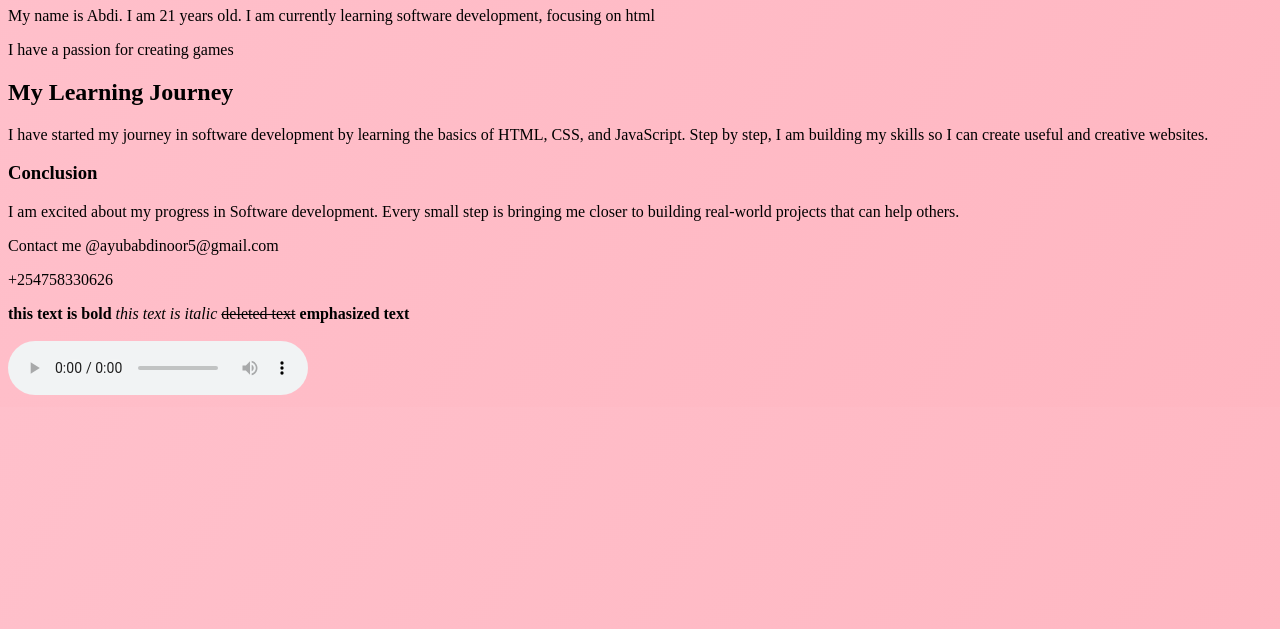
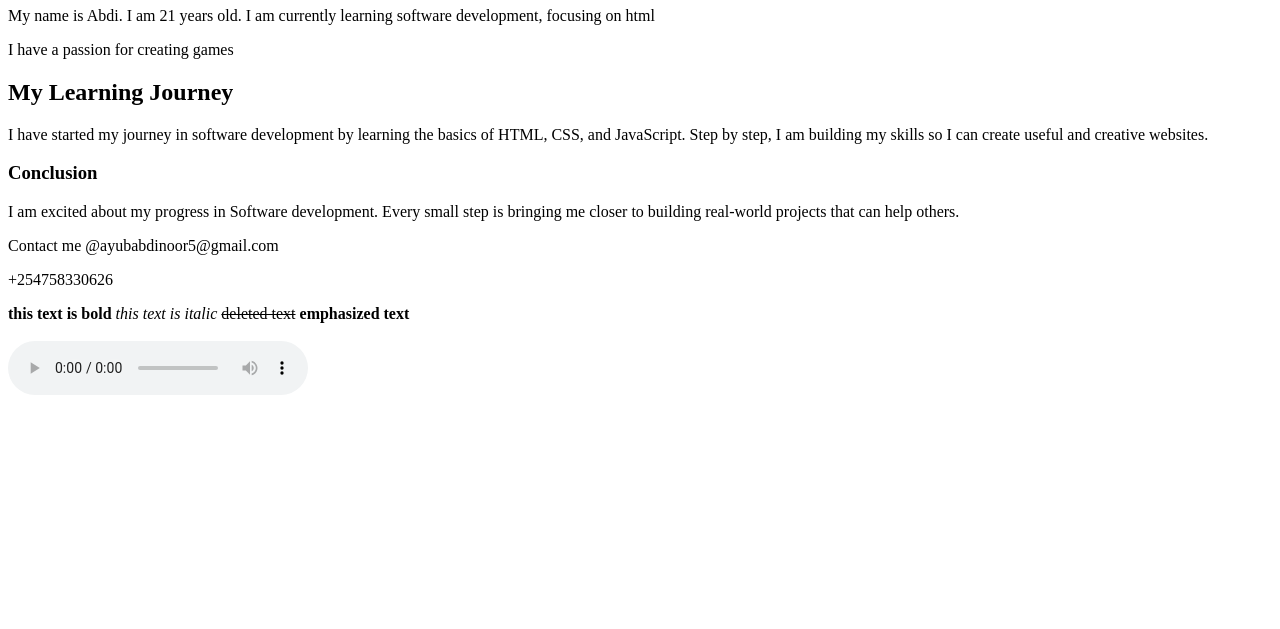
Before and after one commit to ayubabdinoor/master, a plain HTML site: page index.html in a window 1280 px wide. Shown: the part 171-800 px from the top of the page. Drawn offline with Linux system fonts and the light colour scheme.

Commit message:
Update index.html

```diff
--- a/index.html
+++ b/index.html
@@ -5,11 +5,6 @@
     <meta name="viewport" content="width=device-width, initial-scale=1.0">
     <title>Document</title>
 </head>
-<style>
-     body{
-        background: linear-gradient(120deg, pink, lightpink);
-     }
-</style>
 <body>
     <div>
         <h1>Name</h1>
```
